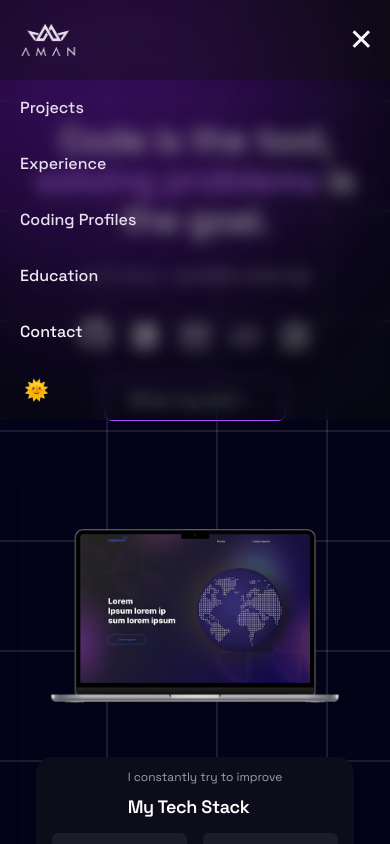
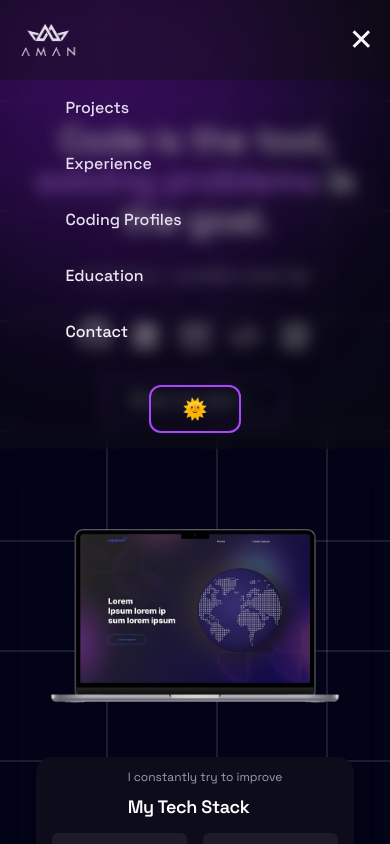
Before and after one commit to Aman-ydav/my-portfolio, a React (Vite) app: page / in a window 390 px wide. Both pictures are taken after a click on the button "Open Menu". Shown: the top 844 px of the page. Built offline with nearby package versions, Linux system fonts and the light colour scheme.

Commit message:
icon fixed

```diff
--- a/src/components/navbar.jsx
+++ b/src/components/navbar.jsx
@@ -112,7 +112,7 @@ function Navbar() {
       transition={{ duration: 0.4, ease: "easeInOut" }}
       className="lg:hidden fixed w-full top-0 left-0 z-40 bg-[#0f0f0f]/40 backdrop-blur-sm text-white px-2 py-4 overflow-hidden"
     >
-      <div className="flex flex-col gap-4 mt-18">
+      <div className="flex flex-col gap-4 mt-18 items-center">
             {navItems.map(({ label, to }) => (
               <Link
                 key={to}
@@ -122,12 +122,12 @@ function Navbar() {
                 offset={-80}
                 activeClass="active-nav"
                 onClick={() => setIsMenuOpen(false)}
-                className="text-md w-full font-medium text-white hover:bg-[#1c1b2a] p-2 px-3 rounded-2xl cursor-pointer"
+                className="text-md w-[80%] font-medium text-white hover:bg-[#1c1b2a] px-5 p-2 rounded-xl cursor-pointer"
               >
                 {label}
               </Link>
-            ))}
-            <button className="text-xl pt-2 text-left px-4">🌞</button>
+            ))} <hr/>
+            <button className="text-xl pt-2 text-left hover:bg-[#fff] p-2 px-8 border-2 border-purple-500 rounded-xl cursor-pointer">🌞</button>
           </div>
     </motion.div>
   )}
```
